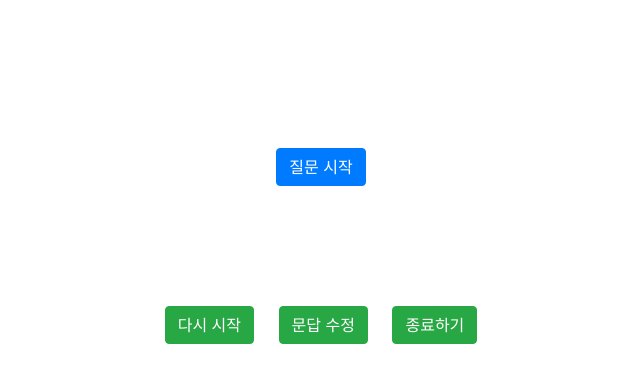
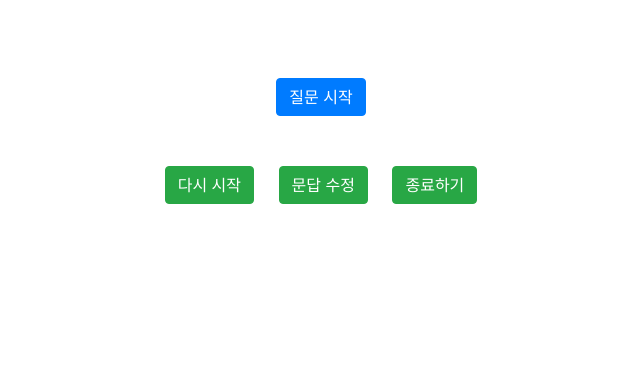
Before and after one commit to bluewhale8202/flowchart, a Django app: template templates/chart/question.html in a window 1280 px wide. Shown: the top 383 px of the page, without its empty margins (319-959 px from the left). Run offline with Django 3.2, Linux system fonts and the light colour scheme; the template is opened without the code that fills it, so the values that code supplies are empty; some libraries are stand-ins or nearby versions.

Commit message:
no comment

```diff
--- a/templates/chart/question.html
+++ b/templates/chart/question.html
@@ -85,7 +85,7 @@ function showQuestion(tree, cur_op, prev_ops){
 {% block content %}
 
 <div class="col-sm-12">
-    <div style="height:100px"></div>
+    <div style="height:30px"></div>
     <div class="row">
         <div class="col-sm-2"></div>
         <div class="col-sm-8">
@@ -103,7 +103,7 @@ function showQuestion(tree, cur_op, prev_ops){
         <div class="col-sm-2"></div>
     </div>
 </div>
-<div style="height:100px"></div>
+<div style="height:30px"></div>
 <div class="row">
     <div class="col-sm-2"></div>
     <div class="col-sm-8" style="text-align:center">
```
